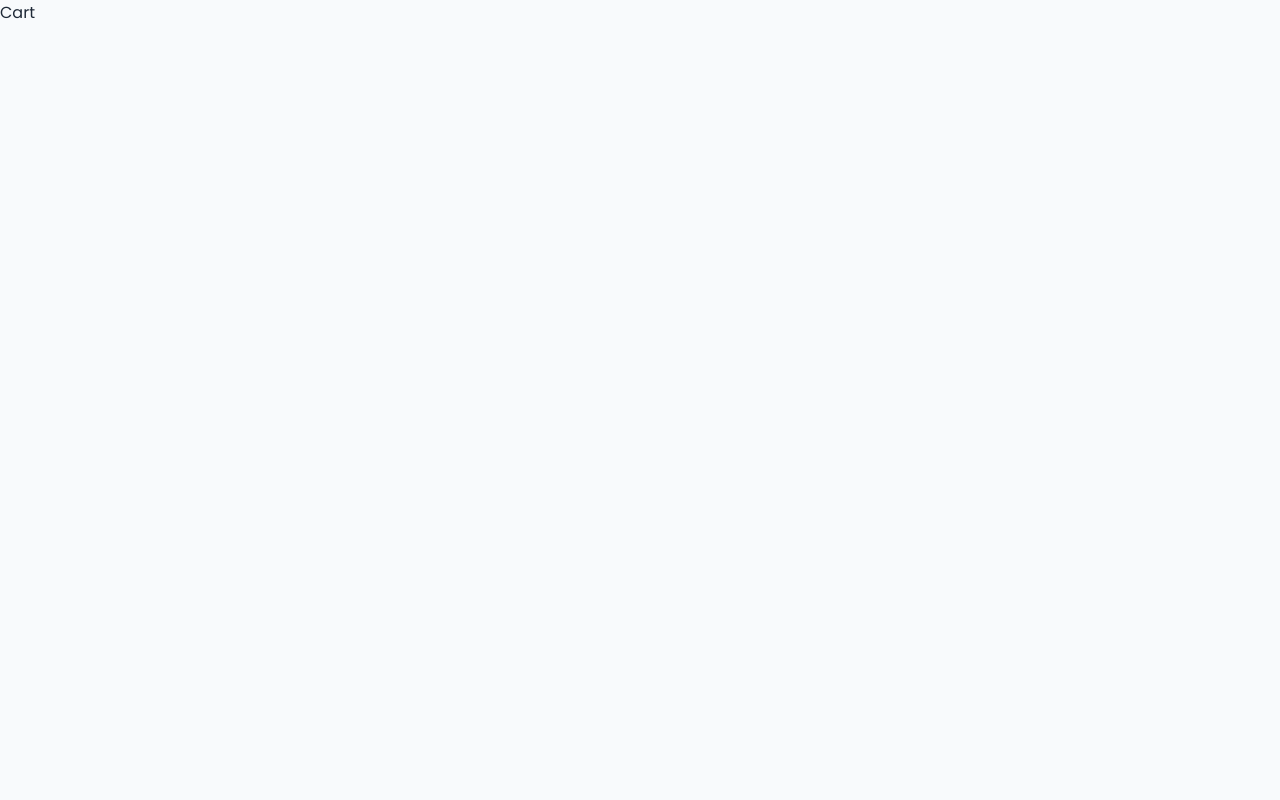
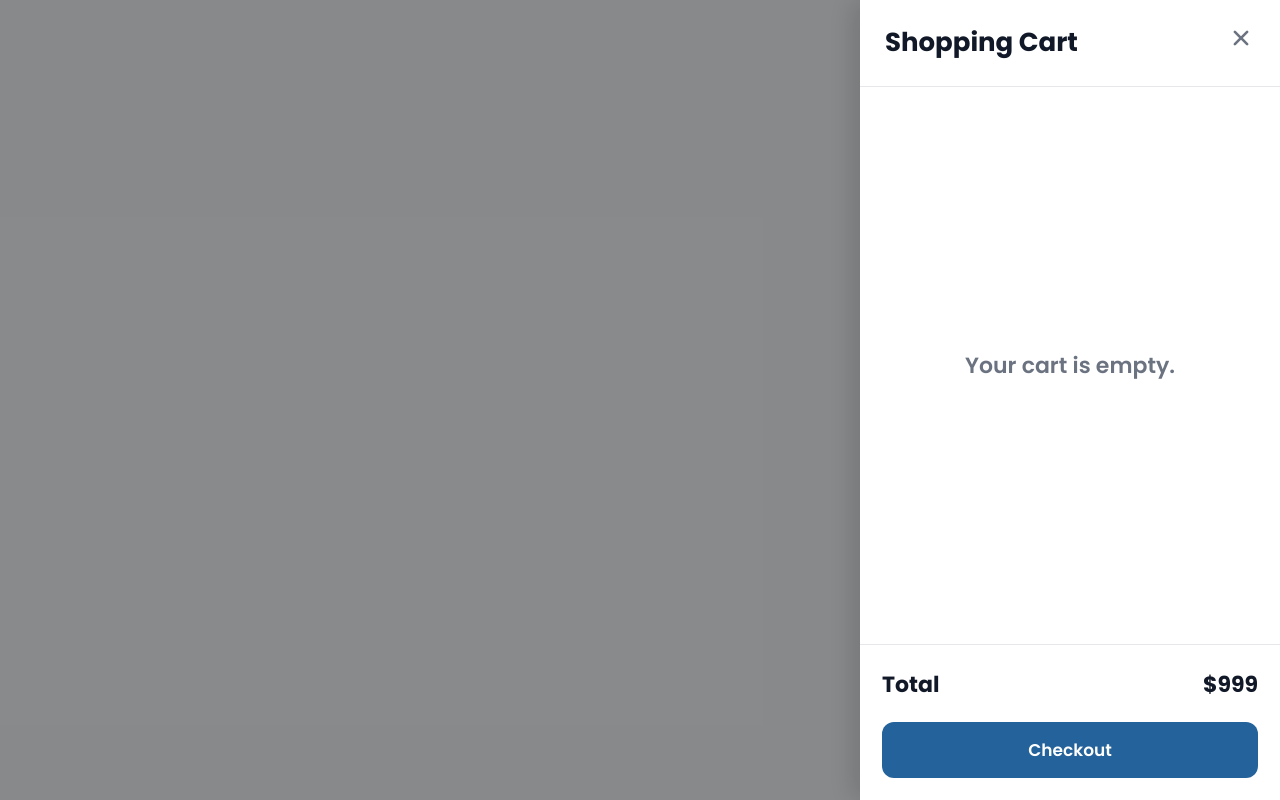
Before and after one commit to imabdurehman/product-catalog-app, a React (Create React App) app: page /cart in a window 1280 px wide. Built offline with nearby package versions, Linux system fonts and the light colour scheme.

Commit message:
Implement add to cart functionality and improve navbar layout

```diff
--- a/src/App.jsx
+++ b/src/App.jsx
@@ -6,16 +6,25 @@ import Products from "./pages/products/Products";
 import ProductDetails from "./pages/productdetails/ProductDetails";
 import PageNotFound from "./pages/pagenotfound/PageNotFound";
 import Cart from "./pages/cart/Cart";
+import { useState } from "react";
 
 function App() {
+  const [cart, setCart] = useState([]);
+
   return (
     <div>
       <Routes>
         <Route path="/" element={<Home />}></Route>
         <Route path="/about" element={<About />}></Route>
         <Route path="/products" element={<Products />}></Route>
-        <Route path="/product/:id" element={<ProductDetails />}></Route>
-        <Route path="/cart" element={<Cart />}></Route>
+        <Route
+          path="/product/:id"
+          element={<ProductDetails cart={cart} setCart={setCart} />}
+        ></Route>
+        <Route
+          path="/cart"
+          element={<Cart cart={cart} setCart={setCart} />}
+        ></Route>
         <Route path="*" element={<PageNotFound />}></Route>
       </Routes>
     </div>
--- a/src/components/nav/Nav.jsx
+++ b/src/components/nav/Nav.jsx
@@ -32,16 +32,14 @@ const Nav = () => {
               About
             </NavLink>
           </li>
+        </ul>
 
-          <li>
         <NavLink to="/cart" className={activeCheck}>
           <div className={styles.cartWrapper}>
             <FaShoppingCart className={styles.cartIcon} />
             <span>0</span>
           </div>
         </NavLink>
-          </li>
-        </ul>
       </div>
     </nav>
   );
--- a/src/components/nav/Nav.module.css
+++ b/src/components/nav/Nav.module.css
@@ -139,55 +139,32 @@
 
 @media (max-width: 768px) {
   .navContainer {
-    height: auto;
-
-    padding: 15px 20px;
+    height: 70px;
+    padding: 0 20px;
 
     flex-direction: row;
-    flex-wrap: wrap;
+    position: relative;
+  }
 
-    gap: 15px;
+  .navContainer ul {
+    position: absolute;
+
+    left: 50%;
+    transform: translateX(-50%);
+
+    display: flex;
+    gap: 18px;
+  }
+
+  .cartWrapper {
+    margin-left: auto;
   }
 
   .navContainer img {
-    width: 90px;
-  }
-
-  .navContainer ul {
-    width: 100%;
-
-    display: flex;
-    align-items: center;
-
-    gap: 20px;
-
-    justify-content: flex-start;
-
-    flex-wrap: nowrap;
-
-    padding: 0;
-    margin: 0;
-  }
-
-  .navContainer ul li:last-child {
-    margin-left: auto;
+    width: 85px;
   }
 
   .navContainer ul li a {
-    font-size: 15px;
-  }
-
-  .cartIcon {
-    font-size: 20px;
-  }
-
-  .cartWrapper span {
-    top: -10px;
-    right: -10px;
-
-    width: 16px;
-    height: 16px;
-
-    font-size: 10px;
+    font-size: 14px;
   }
 }
--- a/src/pages/cart/Cart.jsx
+++ b/src/pages/cart/Cart.jsx
@@ -1,7 +1,104 @@
 import React from "react";
+import styles from "./Cart.module.css";
+import { IoClose } from "react-icons/io5";
 
-const Cart = () => {
-  return <div>Cart</div>;
+const Cart = ({ cart, setCart }) => {
+  const closeHandler = () => {};
+
+  const quantityIncrementHandler = (id) => {
+    const updatedCartQuantity = cart.map((item) =>
+      item.id === id ? { ...item, quantity: item.quantity + 1 } : item,
+    );
+    setCart(updatedCartQuantity);
+  };
+
+  const quantityDecrementHandler = (id) => {
+    const selectedProduct = cart.find((item) => item.id === id);
+
+    if (selectedProduct.quantity > 1) {
+      const updatedCartQuantity = cart.map((item) =>
+        item.id === id ? { ...item, quantity: item.quantity - 1 } : item,
+      );
+      setCart(updatedCartQuantity);
+    } else {
+      const filterCartItem = cart.filter((item) => item.id !== id);
+      setCart(filterCartItem);
+    }
+  };
+
+  const removeProductHandler = (id) => {
+    const filterCartItem = cart.filter((item) => item.id !== id);
+    setCart(filterCartItem);
+  };
+
+  return (
+    <div className={styles.overlay}>
+      <div className={styles.cartDrawer}>
+        {/* Header */}
+
+        <div className={styles.cartHeader}>
+          <h2>Shopping Cart</h2>
+
+          <button onClick={closeHandler} className={styles.closeBtn}>
+            <IoClose />
+          </button>
+        </div>
+
+        {/* Body */}
+
+        <div className={styles.cartBody}>
+          {cart.length === 0 ? (
+            <h3 className={styles.emptyCart}>Your cart is empty.</h3>
+          ) : (
+            cart.map((item) => (
+              <div className={styles.cartItem} key={item.id}>
+                <img src={item.image} alt={item.name} />
+
+                <div className={styles.productInfo}>
+                  <h3>{item.name}</h3>
+                  <p>${item.price}</p>
+
+                  <div className={styles.quantity}>
+                    <button onClick={() => quantityDecrementHandler(item.id)}>
+                      -
+                    </button>
+                    <span>{item.quantity}</span>
+                    <button onClick={() => quantityIncrementHandler(item.id)}>
+                      +
+                    </button>
+                  </div>
+                </div>
+
+                <div className={styles.rightSide}>
+                  <p className={styles.subtotal}>
+                    {item.price * item.quantity}
+                  </p>
+
+                  <button
+                    onClick={() => removeProductHandler(item.id)}
+                    className={styles.removeBtn}
+                  >
+                    Remove
+                  </button>
+                </div>
+              </div>
+            ))
+          )}
+        </div>
+
+        {/* Footer */}
+
+        <div className={styles.cartFooter}>
+          <div className={styles.total}>
+            <h3>Total</h3>
+            <h3>$999</h3>
+          </div>
+
+          <button className={styles.checkoutBtn}>Checkout</button>
+        </div>
+      </div>
+    </div>
+  );
 };
 
 export default Cart;
--- a/src/pages/cart/Cart.module.css
+++ b/src/pages/cart/Cart.module.css
@@ -0,0 +1,309 @@
+/* Overlay */
+
+.overlay {
+  position: fixed;
+  inset: 0;
+
+  background: rgba(0, 0, 0, 0.45);
+
+  display: flex;
+  justify-content: flex-end;
+
+  z-index: 1000;
+}
+
+/* Drawer */
+
+.cartDrawer {
+  width: 420px;
+  max-width: 100%;
+  height: 100vh;
+
+  background: #fff;
+
+  display: flex;
+  flex-direction: column;
+
+  box-shadow: -8px 0 25px rgba(0, 0, 0, 0.15);
+}
+
+/* Header */
+
+.cartHeader {
+  display: flex;
+  justify-content: space-between;
+  align-items: center;
+
+  padding: 22px 25px;
+
+  border-bottom: 1px solid #e5e7eb;
+}
+
+.cartHeader h2 {
+  font-size: 26px;
+  color: #111827;
+}
+
+.closeBtn {
+  border: none;
+  background: transparent;
+
+  cursor: pointer;
+
+  font-size: 28px;
+
+  color: #6b7280;
+
+  transition: 0.3s;
+}
+
+.closeBtn:hover {
+  color: #ef4444;
+}
+
+/* Body */
+
+.cartBody {
+  flex: 1;
+
+  overflow-y: auto;
+
+  padding: 20px;
+
+  display: flex;
+  flex-direction: column;
+}
+
+/* Empty Cart */
+
+.emptyCart {
+  flex: 1;
+
+  display: flex;
+  justify-content: center;
+  align-items: center;
+
+  text-align: center;
+
+  font-size: 22px;
+  font-weight: 600;
+
+  color: #6b7280;
+
+  padding: 20px;
+}
+
+/* Cart Item */
+
+.cartItem {
+  display: flex;
+  gap: 18px;
+
+  padding: 18px 0;
+
+  border-bottom: 1px solid #ececec;
+}
+
+.cartItem img {
+  width: 95px;
+  height: 95px;
+
+  object-fit: contain;
+
+  background: #f8fafc;
+
+  border-radius: 12px;
+}
+
+.productInfo {
+  flex: 1;
+}
+
+.productInfo h3 {
+  font-size: 18px;
+
+  margin-bottom: 8px;
+
+  color: #111827;
+}
+
+.productInfo p {
+  font-size: 17px;
+
+  color: #23629a;
+
+  font-weight: 700;
+
+  margin-bottom: 18px;
+}
+
+/* Quantity */
+
+.quantity {
+  display: flex;
+  align-items: center;
+
+  gap: 12px;
+}
+
+.quantity button {
+  width: 34px;
+  height: 34px;
+
+  border: none;
+
+  border-radius: 8px;
+
+  background: #e5e7eb;
+
+  color: #374151;
+
+  font-size: 18px;
+
+  cursor: pointer;
+
+  transition: 0.3s;
+}
+
+.quantity button:hover {
+  background: #d6e8fa;
+}
+
+.quantity span {
+  min-width: 20px;
+
+  text-align: center;
+
+  font-size: 18px;
+  font-weight: 600;
+}
+
+/* Right Side */
+
+.rightSide {
+  display: flex;
+  flex-direction: column;
+  justify-content: space-between;
+  align-items: flex-end;
+}
+
+.subtotal {
+  font-size: 18px;
+  font-weight: 700;
+
+  color: #111827;
+}
+
+.removeBtn {
+  border: none;
+  background: transparent;
+
+  cursor: pointer;
+
+  color: #ef4444;
+
+  font-size: 15px;
+
+  transition: 0.3s;
+}
+
+.removeBtn:hover {
+  color: #dc2626;
+}
+
+/* Footer */
+
+.cartFooter {
+  padding: 22px;
+
+  border-top: 1px solid #e5e7eb;
+
+  background: #fff;
+}
+
+.total {
+  display: flex;
+  justify-content: space-between;
+  align-items: center;
+
+  margin-bottom: 20px;
+}
+
+.total h3 {
+  font-size: 22px;
+  color: #111827;
+}
+
+.checkoutBtn {
+  width: 100%;
+
+  border: none;
+
+  background: #23629a;
+
+  color: #fff;
+
+  padding: 15px;
+
+  border-radius: 12px;
+
+  font-size: 17px;
+  font-weight: 600;
+
+  cursor: pointer;
+
+  transition: 0.3s;
+}
+
+.checkoutBtn:hover {
+  background: #1b4f7d;
+}
+
+/* Mobile */
+
+@media (max-width: 768px) {
+  .cartDrawer {
+    width: 100%;
+  }
+
+  .cartHeader h2 {
+    font-size: 22px;
+  }
+
+  .cartItem {
+    flex-direction: column;
+
+    align-items: center;
+
+    text-align: center;
+  }
+
+  .cartItem img {
+    width: 140px;
+    height: 140px;
+  }
+
+  .productInfo {
+    width: 100%;
+  }
+
+  .quantity {
+    justify-content: center;
+  }
+
+  .rightSide {
+    width: 100%;
+
+    margin-top: 15px;
+
+    flex-direction: row;
+
+    justify-content: space-between;
+
+    align-items: center;
+  }
+
+  .emptyCart {
+    font-size: 20px;
+  }
+}
--- a/src/pages/productdetails/ProductDetails.module.css
+++ b/src/pages/productdetails/ProductDetails.module.css
@@ -102,10 +102,10 @@
   width: 38px;
   height: 38px;
 
-  border: 1px solid #d1d5db;
+  border: 1px solid #e5e7eb;
   border-radius: 8px;
 
-  background: #f3f4f6;
+  background: #e5e7eb;
   color: #374151;
 
   font-size: 20px;
@@ -116,8 +116,8 @@
 }
 
 .quantity button:hover {
-  background: #e5e7eb;
-  border-color: #9ca3af;
+  background: #d6e8fa;
+  border-color: #d6e8fa;
 }
 
 .quantity p {
```
Also changed, not shown: src/pages/productdetails/ProductDetails.jsx (+34 -10 lines), src/components/loadmore/LoadMore.jsx (deleted). Lines whose indentation alone changed are shown as unchanged.
